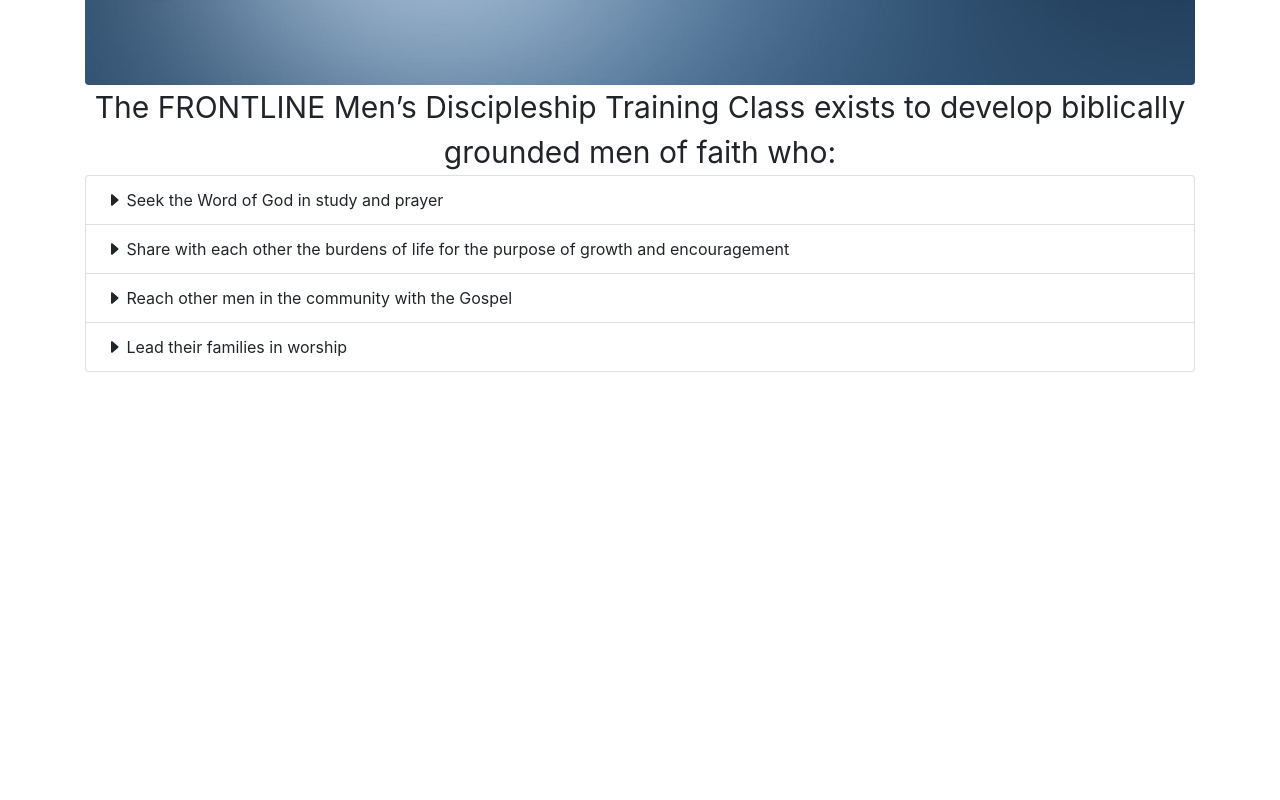
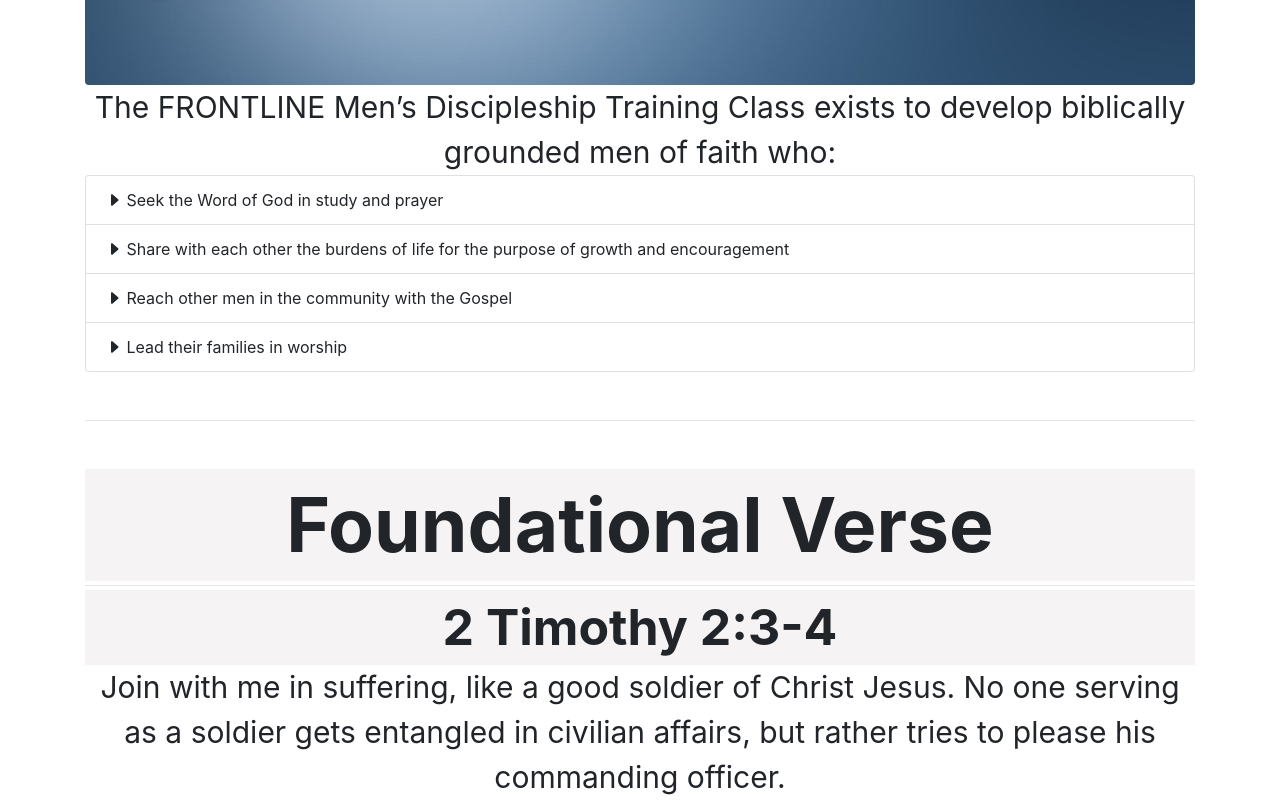
Before and after one commit to missipboy89/frontline-soc, a Vue app: page /about in a window 1280 px wide. Shown: the part 1069-1869 px from the top of the page. Before the commit the page ends 1441 px from the top, so only its background shows below. Built offline with nearby package versions, Linux system fonts and the light colour scheme; a web font is replaced by a local one.

Commit message:
about update 003

```diff
--- a/src/views/About.vue
+++ b/src/views/About.vue
@@ -21,6 +21,19 @@
             <b-list-group-item><b-icon icon="caret-right-fill"></b-icon> Reach other men in the community with the Gospel</b-list-group-item>
             <b-list-group-item><b-icon icon="caret-right-fill"></b-icon> Lead their families in worship</b-list-group-item>
         </b-list-group>
+    </b-container>
+    <b-container fluid="lg">
+        <hr class="my-5">
+        <b-card-text class="vis">
+            Foundational Verse
+        </b-card-text>
+        <hr class="my-1">
+        <b-card-text class="vis2">
+            2 Timothy 2:3-4
+        </b-card-text>
+        <b-card-text class="vis1">
+            Join with me in suffering, like a good soldier of Christ Jesus.  No one serving as a soldier gets entangled in civilian affairs, but rather tries to please his commanding officer.
+        </b-card-text>
     </b-container>
     <!-- fun easter egg
     <b-embed
@@ -117,4 +130,10 @@ img {
     text-align: center;
     font-size: 30px;
 }
+.vis2 {
+    text-align: center;
+    font-size: 50px;
+    background-color: rgb(245, 243, 243);
+    font-weight: bold;
+}
 </style>
```
